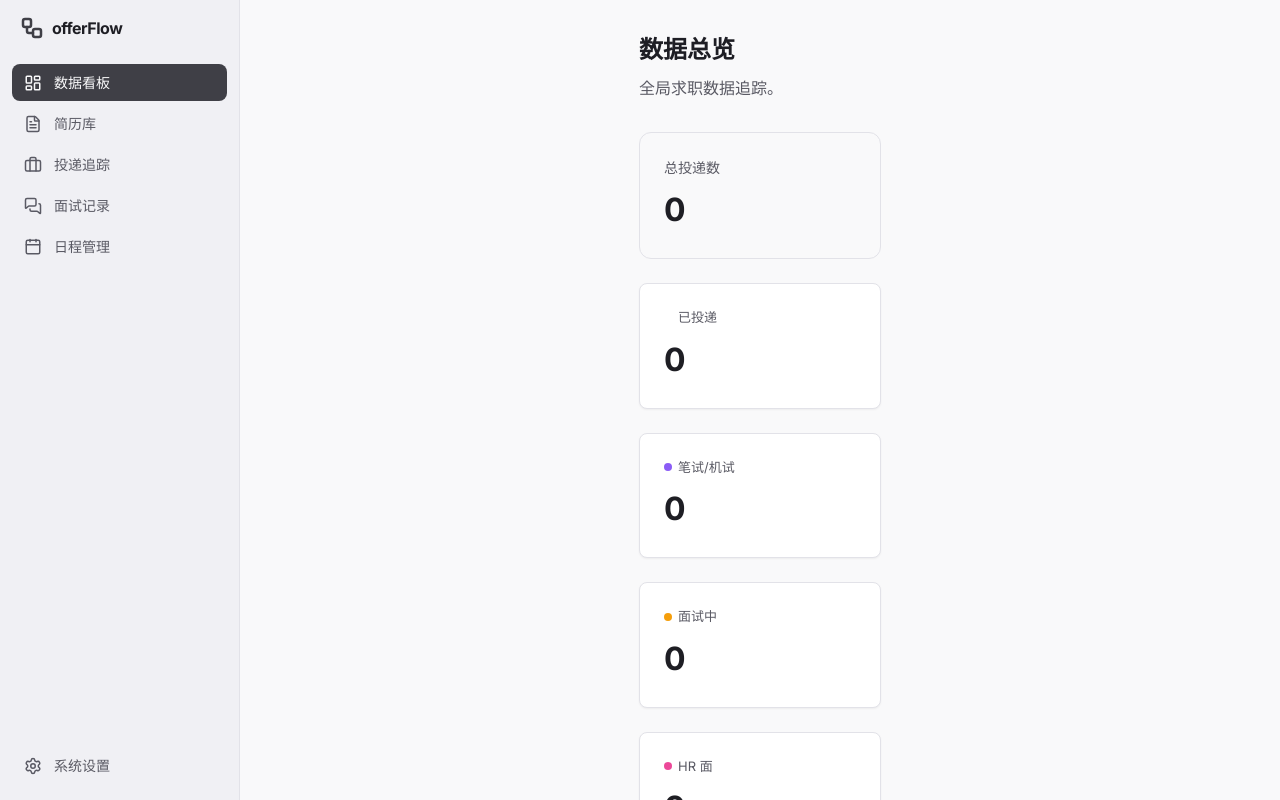
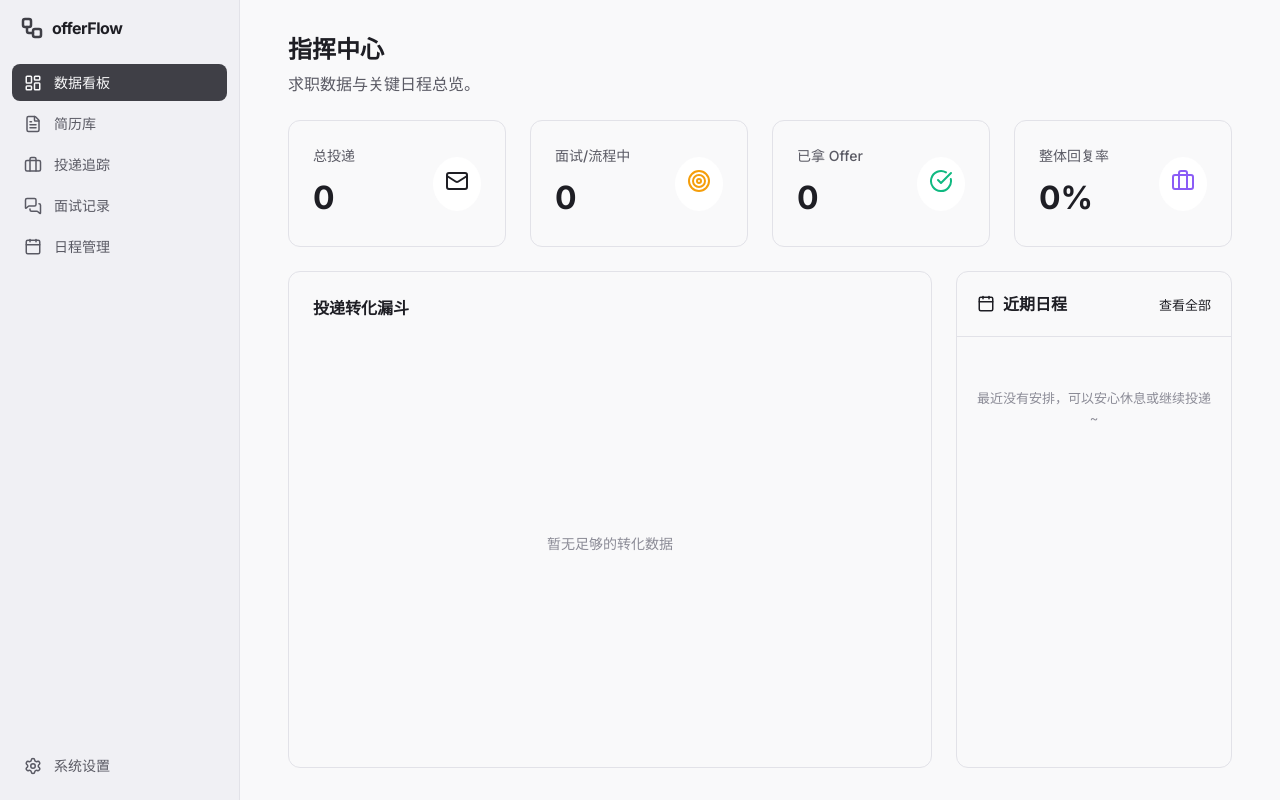
Before and after one commit to judyofficer/offerFlow, a React (Vite) app: page /dashboard in a window 1280 px wide. Built offline with nearby package versions, Linux system fonts and the light colour scheme.

Commit message:
feat: enhance dashboard with conversion funnel charts and upcoming schedule widgets using ECharts

```diff
--- a/package.json
+++ b/package.json
@@ -11,12 +11,15 @@
   },
   "dependencies": {
     "@hello-pangea/dnd": "^18.0.1",
+    "echarts": "^6.1.0",
+    "echarts-for-react": "^3.0.6",
     "lucide-react": "^1.27.0",
     "pdfjs-dist": "^6.1.200",
     "react": "^19.2.7",
     "react-dom": "^19.2.7",
     "react-router-dom": "^7.18.1",
     "react-to-print": "^3.3.0",
+    "tslib": "^2.8.1",
     "zustand": "^5.0.14"
   },
   "devDependencies": {
--- /dev/null
+++ b/src/features/dashboard/components/FunnelChart.tsx
@@ -0,0 +1,91 @@
+import React from 'react';
+import ReactECharts from 'echarts-for-react';
+
+interface FunnelData {
+  name: string;
+  value: number;
+  fill: string;
+}
+
+interface Props {
+  data: FunnelData[];
+}
+
+export const FunnelChart: React.FC<Props> = ({ data }) => {
+  if (data.length === 0 || data.every(d => d.value === 0)) {
+    return (
+      <div style={{ height: '100%', display: 'flex', alignItems: 'center', justifyContent: 'center', color: 'var(--text-tertiary)', fontSize: '14px' }}>
+        暂无足够的转化数据
+      </div>
+    );
+  }
+
+  // Transform data for ECharts
+  const echartData = data.map(d => ({
+    name: d.name,
+    value: d.value,
+    itemStyle: { color: d.fill }
+  }));
+
+  const option = {
+    tooltip: {
+      trigger: 'item',
+      formatter: '{b} : {c} ({d}%)',
+      backgroundColor: 'var(--bg-secondary)',
+      borderColor: 'var(--border-color)',
+      textStyle: { color: 'var(--text-primary)', fontSize: 13 },
+      padding: [8, 12]
+    },
+    series: [
+      {
+        name: '转化漏斗',
+        type: 'funnel',
+        left: '10%',
+        width: '80%',
+        min: 0,
+        max: Math.max(...data.map(d => d.value), 1),
+        minSize: '0%',
+        maxSize: '100%',
+        sort: 'descending',
+        gap: 4,
+        label: {
+          show: true,
+          position: 'inside',
+          formatter: '{b}: {c}',
+          color: '#fff',
+          fontWeight: 600,
+          fontSize: 13
+        },
+        labelLine: {
+          length: 10,
+          lineStyle: {
+            width: 1,
+            type: 'solid'
+          }
+        },
+        itemStyle: {
+          borderColor: 'var(--bg-primary)',
+          borderWidth: 2,
+          shadowBlur: 10,
+          shadowOffsetX: 0,
+          shadowOffsetY: 5,
+          shadowColor: 'rgba(0, 0, 0, 0.1)'
+        },
+        emphasis: {
+          label: {
+            fontSize: 15
+          }
+        },
+        data: echartData
+      }
+    ]
+  };
+
+  return (
+    <ReactECharts
+      option={option}
+      style={{ height: '100%', width: '100%', minHeight: '300px' }}
+      opts={{ renderer: 'svg' }}
+    />
+  );
+};
--- /dev/null
+++ b/src/features/dashboard/components/UpcomingSchedule.tsx
@@ -0,0 +1,82 @@
+import React from 'react';
+import { useNavigate } from 'react-router-dom';
+import { Calendar, Clock } from 'lucide-react';
+import { useScheduleStore } from '../../schedule/store/useScheduleStore';
+import { EVENT_TYPE_CONFIG } from '../../schedule/types/schedule';
+
+export const UpcomingSchedule: React.FC = () => {
+  const { events } = useScheduleStore();
+  const navigate = useNavigate();
+
+  const todayStr = new Date().toISOString().split('T')[0];
+
+  // Get events for today and future, sorted by date and time
+  const upcomingEvents = events
+    .filter(e => e.date >= todayStr)
+    .sort((a, b) => a.date.localeCompare(b.date) || (a.time || '00:00').localeCompare(b.time || '00:00'))
+    .slice(0, 5); // Show next 5 events
+
+  return (
+    <div style={{ backgroundColor: 'var(--bg-primary)', borderRadius: 'var(--radius-lg)', border: '1px solid var(--border-color)', height: '100%', display: 'flex', flexDirection: 'column' }}>
+      <div style={{ padding: '20px', borderBottom: '1px solid var(--border-color)', display: 'flex', justifyContent: 'space-between', alignItems: 'center' }}>
+        <h3 className="text-h3" style={{ display: 'flex', alignItems: 'center', gap: '8px' }}>
+          <Calendar size={18} /> 近期日程
+        </h3>
+        <button
+          onClick={() => navigate('/schedule')}
+          style={{ background: 'none', border: 'none', color: 'var(--primary)', fontSize: '13px', cursor: 'pointer', fontWeight: 500 }}
+        >
+          查看全部
+        </button>
+      </div>
+
+      <div style={{ padding: '20px', flex: 1, overflowY: 'auto', display: 'flex', flexDirection: 'column', gap: '12px' }}>
+        {upcomingEvents.length > 0 ? (
+          upcomingEvents.map(event => {
+            const isToday = event.date === todayStr;
+            const eventColor = EVENT_TYPE_CONFIG[event.type].color;
+
+            return (
+              <div
+                key={event.id}
+                onClick={() => navigate('/schedule')}
+                style={{
+                  padding: '12px',
+                  borderRadius: 'var(--radius-md)',
+                  backgroundColor: 'var(--bg-secondary)',
+                  border: '1px solid var(--border-color)',
+                  borderLeft: `3px solid ${eventColor}`,
+                  cursor: 'pointer',
+                  transition: 'transform 0.2s',
+                }}
+                onMouseEnter={e => e.currentTarget.style.transform = 'translateX(4px)'}
+                onMouseLeave={e => e.currentTarget.style.transform = 'translateX(0)'}
+              >
+                <div style={{ display: 'flex', justifyContent: 'space-between', marginBottom: '6px' }}>
+                  <span style={{ fontWeight: 600, fontSize: '14px', color: 'var(--text-primary)' }}>{event.title}</span>
+                  {isToday && (
+                    <span style={{ fontSize: '12px', color: 'var(--danger)', fontWeight: 600 }}>今天</span>
+                  )}
+                </div>
+                <div style={{ display: 'flex', justifyContent: 'space-between', alignItems: 'center' }}>
+                  <div style={{ display: 'flex', alignItems: 'center', gap: '4px', fontSize: '12px', color: 'var(--text-secondary)' }}>
+                    <Clock size={12} />
+                    {!isToday && <span>{event.date}</span>}
+                    {event.time && <span>{event.time}</span>}
+                  </div>
+                  <span style={{ fontSize: '12px', color: eventColor, padding: '2px 6px', backgroundColor: 'var(--bg-tertiary)', borderRadius: '12px' }}>
+                    {EVENT_TYPE_CONFIG[event.type].label}
+                  </span>
+                </div>
+              </div>
+            );
+          })
+        ) : (
+          <div style={{ textAlign: 'center', padding: '32px 0', color: 'var(--text-tertiary)', fontSize: '13px' }}>
+            最近没有安排，可以安心休息或继续投递~
+          </div>
+        )}
+      </div>
+    </div>
+  );
+};
--- a/src/features/dashboard/pages/Dashboard/index.tsx
+++ b/src/features/dashboard/pages/Dashboard/index.tsx
@@ -1,42 +1,79 @@
-import React from 'react';
+import React, { useMemo } from 'react';
 import { useApplicationStore } from '../../../applications/store/useApplicationStore';
 import { STATUS_CONFIG } from '../../../applications/types/application';
-import type { ApplicationStatus } from '../../../applications/types/application';
+import { FunnelChart } from '../../components/FunnelChart';
+import { UpcomingSchedule } from '../../components/UpcomingSchedule';
+import { Briefcase, CheckCircle, Mail, Target } from 'lucide-react';
 
 const Dashboard: React.FC = () => {
   const { applications } = useApplicationStore();
 
-  const getCount = (status: ApplicationStatus) => applications.filter(a => a.status === status).length;
+  const stats = useMemo(() => {
+    const totalApplied = applications.filter(a => a.status !== 'wishlist').length;
+    const interviewing = applications.filter(a => ['oa', 'interview', 'hr'].includes(a.status)).length;
+    const offers = applications.filter(a => a.status === 'offer').length;
+
+    // Response rate: anything that is not just 'applied' or 'wishlist'
+    const responses = applications.filter(a => ['oa', 'interview', 'hr', 'offer', 'rejected'].includes(a.status)).length;
+    const responseRate = totalApplied > 0 ? Math.round((responses / totalApplied) * 100) : 0;
+
+    return { totalApplied, interviewing, offers, responseRate };
+  }, [applications]);
+
+  const funnelData = useMemo(() => {
+    const applied = applications.filter(a => a.status !== 'wishlist').length;
+    const interview = applications.filter(a => ['oa', 'interview', 'hr', 'offer'].includes(a.status)).length;
+    const offer = applications.filter(a => a.status === 'offer').length;
+
+    return [
+      { name: '投递 (Applied)', value: applied, fill: STATUS_CONFIG['applied'].color },
+      { name: '笔/面试 (OA/Interview)', value: interview, fill: STATUS_CONFIG['interview'].color },
+      { name: '录用 (Offer)', value: offer, fill: STATUS_CONFIG['offer'].color },
+    ];
+  }, [applications]);
 
   return (
-    <div style={{ padding: '32px', maxWidth: '1200px', margin: '0 auto', color: 'var(--text-primary)' }}>
-      <h1 className="text-h1" style={{ marginBottom: '8px' }}>数据总览</h1>
-      <p style={{ color: 'var(--text-secondary)', marginBottom: '32px' }}>全局求职数据追踪。</p>
+    <div style={{ padding: '32px 48px', height: '100%', display: 'flex', flexDirection: 'column', gap: '24px' }}>
+      <header>
+        <h1 className="text-h1" style={{ marginBottom: '4px' }}>指挥中心</h1>
+        <p style={{ color: 'var(--text-secondary)' }}>求职数据与关键日程总览。</p>
+      </header>
 
-      <div style={{ display: 'grid', gridTemplateColumns: 'repeat(auto-fit, minmax(240px, 1fr))', gap: '24px' }}>
-        <div style={{ backgroundColor: 'var(--bg-primary)', padding: '24px', borderRadius: 'var(--radius-lg)', border: '1px solid var(--border-color)' }}>
-          <div style={{ fontSize: '14px', color: 'var(--text-secondary)', marginBottom: '8px' }}>总投递数</div>
-          <div style={{ fontSize: '32px', fontWeight: 700 }}>{applications.length}</div>
+      {/* Top Stat Cards */}
+      <div style={{ display: 'grid', gridTemplateColumns: 'repeat(4, 1fr)', gap: '24px' }}>
+        {[
+          { label: '总投递', value: stats.totalApplied, icon: Mail, color: 'var(--primary)' },
+          { label: '面试/流程中', value: stats.interviewing, icon: Target, color: '#f59e0b' },
+          { label: '已拿 Offer', value: stats.offers, icon: CheckCircle, color: '#10b981' },
+          { label: '整体回复率', value: `${stats.responseRate}%`, icon: Briefcase, color: '#8b5cf6' },
+        ].map((stat, idx) => (
+          <div key={idx} style={{ backgroundColor: 'var(--bg-primary)', padding: '24px', borderRadius: 'var(--radius-lg)', border: '1px solid var(--border-color)', display: 'flex', alignItems: 'center', justifyContent: 'space-between' }}>
+            <div>
+              <div style={{ fontSize: '14px', color: 'var(--text-secondary)', marginBottom: '8px', fontWeight: 500 }}>{stat.label}</div>
+              <div style={{ fontSize: '32px', fontWeight: 700, color: 'var(--text-primary)' }}>{stat.value}</div>
+            </div>
+            <div style={{ padding: '12px', borderRadius: '50%', backgroundColor: 'var(--bg-secondary)', color: stat.color }}>
+              <stat.icon size={24} />
+            </div>
+          </div>
+        ))}
+      </div>
+
+      {/* Middle Row: Charts & Sidebar */}
+      <div style={{ display: 'flex', gap: '24px', flex: 1, minHeight: 0 }}>
+        {/* Left: Charts (Funnel) */}
+        <div style={{ flex: 7, display: 'flex', flexDirection: 'column', gap: '24px' }}>
+          <div style={{ flex: 1, backgroundColor: 'var(--bg-primary)', borderRadius: 'var(--radius-lg)', border: '1px solid var(--border-color)', padding: '24px', display: 'flex', flexDirection: 'column' }}>
+            <h3 className="text-h3" style={{ marginBottom: '24px' }}>投递转化漏斗</h3>
+            <div style={{ flex: 1, minHeight: 0 }}>
+              <FunnelChart data={funnelData} />
+            </div>
+          </div>
         </div>
 
-        {Object.entries(STATUS_CONFIG).map(([status, config]) => {
-          if (status === 'wishlist') return null;
-          return (
-            <div key={status} style={{ backgroundColor: 'var(--bg-secondary)', padding: '24px', borderRadius: 'var(--radius-md)', border: '1px solid var(--border-color)', boxShadow: 'var(--shadow-sm)' }}>
-              <div style={{ color: 'var(--text-secondary)', fontSize: '13px', marginBottom: '8px', display: 'flex', alignItems: 'center', gap: '6px' }}>
-                <span style={{ width: '8px', height: '8px', borderRadius: '50%', backgroundColor: config.color }}></span>
-                {config.label}
-              </div>
-              <div style={{ fontSize: '32px', fontWeight: 'bold' }}>{getCount(status as ApplicationStatus)}</div>
-            </div>
-          );
-        })}
-      </div>
-
-      <div style={{ backgroundColor: 'var(--bg-secondary)', padding: '24px', borderRadius: 'var(--radius-md)', border: '1px solid var(--border-color)', boxShadow: 'var(--shadow-sm)' }}>
-        <h3 className="text-h3" style={{ marginBottom: '16px' }}>漏斗分析 (开发中)</h3>
-        <div style={{ height: '200px', display: 'flex', alignItems: 'center', justifyContent: 'center', color: 'var(--text-tertiary)', border: '1px dashed var(--border-color)', borderRadius: 'var(--radius-sm)' }}>
-          图表可视化将在这里渲染...
+        {/* Right: Upcoming Schedule */}
+        <div style={{ flex: 3 }}>
+          <UpcomingSchedule />
         </div>
       </div>
     </div>
```
Also changed, not shown: 3 other files (tests, documents, lock files or other folders).
